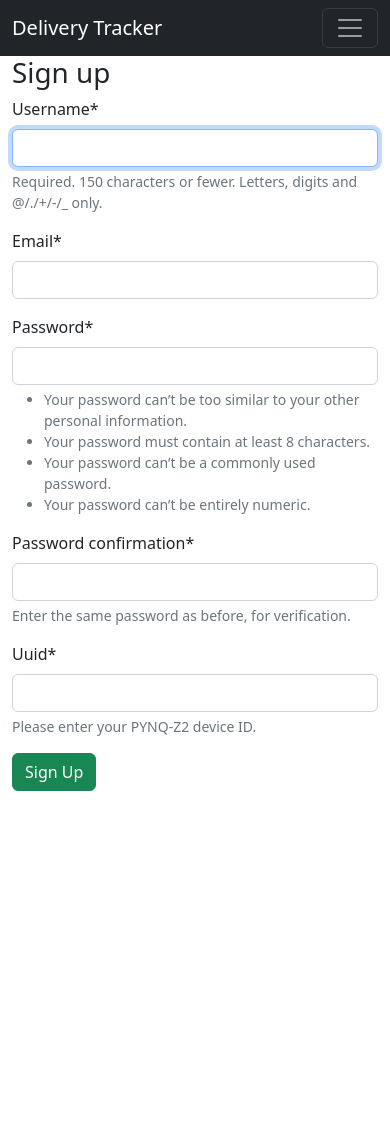
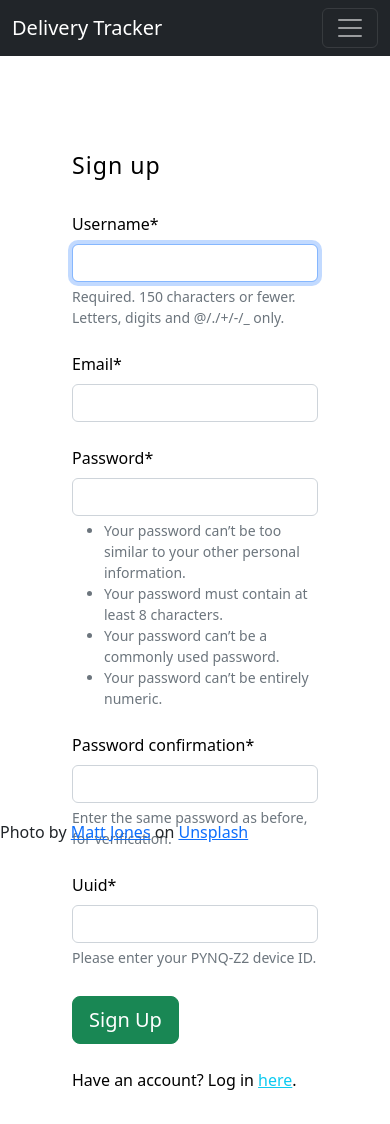
Before and after one commit to waringk/DeliveryTracker, a Django app: page /signup/ in a window 390 px wide. Before the commit the page ends 791 px from the top, so only its background shows below. Run offline with Django 4.2, Linux system fonts and the light colour scheme; parts of the project's set-up code (start-up, migrations or seed data) failed here and were passed over; some libraries are stand-ins or nearby versions.

Commit message:
Updated sign up page.

```diff
--- a/apps/tracker/templates/registration/signup.html
+++ b/apps/tracker/templates/registration/signup.html
@@ -1,14 +1,69 @@
 {% extends "app-tracker/base.html" %}
 {% load crispy_forms_tags %}
 {% block title %}Sign Up{% endblock %}
+<!--
+Adapted from: https://mdbootstrap.com/docs/standard/extended/login/
+Photo by Matt Jones on Unsplash: https://unsplash.com/photos/xpDHTc-pkog?utm_source=unsplash&utm_medium=referral&utm_content=creditShareLink-->
+{% block content %}
+<section class="vh-100">
+    <div class="container-fluid">
+        <div class="row">
+            <div class="col-sm-6 text-black">
+                <div
+                    class="d-flex align-items-center h-custom-2 px-5 ms-xl-4 mt-5 pt-5 pt-xl-0 mt-xl-n5">
+                    <form method="post" style="width: 23rem;">
+                        {% csrf_token %}
+                        <h3 class="fw-normal mb-3 pb-3"
+                            style="letter-spacing: 1px;">Sign up</h3>
 
-{% block content %}
-<h1>Sign up</h1>
-<form method="post">
-    {% csrf_token %}
-    {{ form|crispy }}
-    {{ device_form|crispy }}
+                        <div class="form-outline mb-4">
+                            {{ form.username|as_crispy_field }}
+                        </div>
 
-    <button class="btn btn-success" type="submit">Sign Up</button>
-</form>
+                        <div class="form-outline mb-4">
+                            {{ form.email|as_crispy_field }}
+                        </div>
+
+                        <div class="form-outline mb-4">
+                            {{ form.password1|as_crispy_field }}
+                        </div>
+
+                        <div class="form-outline mb-4">
+                            {{ form.password2|as_crispy_field }}
+                        </div>
+
+                        <div class="form-outline mb-4">
+                            {{ device_form|crispy }}
+                        </div>
+
+                        <div class="pt-1 mb-4">
+                            <button class="btn btn-success btn-lg btn-block"
+                                    type="submit">Sign Up
+                            </button>
+                        </div>
+
+                        <p>Have an account? Log in <a href="{% url 'login' %}"
+                                                      class="link-info">here</a>.
+                        </p>
+
+                    </form>
+
+                </div>
+            </div>
+
+            <div class="col-sm-6 px-0 d-none d-sm-block">
+                <img
+                    src="https://images.unsplash.com/photo-1444676632488-26a136c45b9b?ixlib=rb-4.0.3&ixid=MnwxMjA3fDB8MHxwaG90by1wYWdlfHx8fGVufDB8fHx8&auto=format&fit=crop&w=1937&q=80"
+                    alt="Login image" class="w-100 vh-100"
+                    style="object-fit: cover; object-position: center;">
+            </div>
+        </div>
+    </div>
+</section>
+<div class="position-absolute bottom-0 start-0">
+    Photo by <a
+    href="https://unsplash.com/@mattrobinjones?utm_source=unsplash&utm_medium=referral&utm_content=creditCopyText">Matt
+    Jones</a> on <a
+    href="https://unsplash.com/?utm_source=unsplash&utm_medium=referral&utm_content=creditCopyText">Unsplash</a>
+</div>
 {% endblock %}
```
